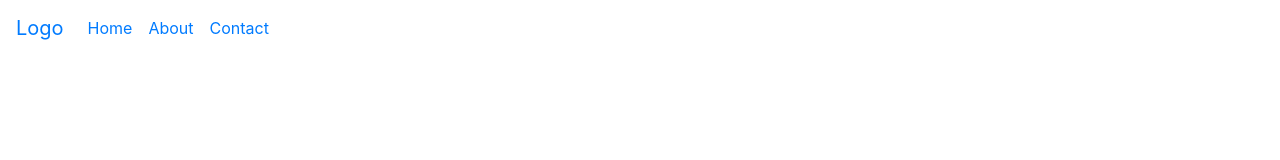
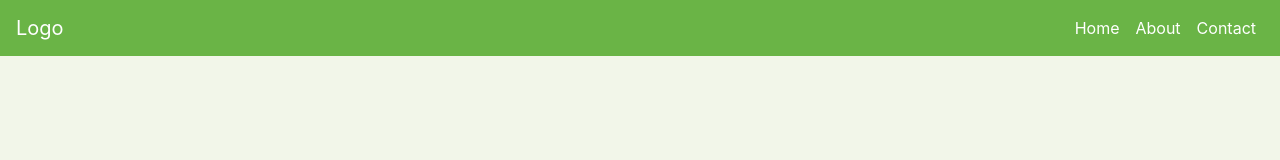
Before and after one commit to adi356/DNL, a plain HTML site: page index.html in a window 1280 px wide. Drawn offline with nearby package versions, Linux system fonts and the light colour scheme.

Commit message:
added css file

```diff
--- a/index.html
+++ b/index.html
@@ -5,7 +5,8 @@
         <meta charset="utf-8">
         <meta name="viewport" content="width=device-width, initial-scale=1">
         <link rel="stylesheet" href="https://cdn.jsdelivr.net/npm/bootstrap@4.5.3/dist/css/bootstrap.min.css" integrity="sha384-TX8t27EcRE3e/ihU7zmQxVncDAy5uIKz4rEkgIXeMed4M0jlfIDPvg6uqKI2xXr2" crossorigin="anonymous">
-<script src="https://cdn.jsdelivr.net/npm/bootstrap@4.5.3/dist/js/bootstrap.bundle.min.js" integrity="sha384-ho+j7jyWK8fNQe+A12Hb8AhRq26LrZ/JpcUGGOn+Y7RsweNrtN/tE3MoK7ZeZDyx" crossorigin="anonymous"></script>
+    <script src="https://cdn.jsdelivr.net/npm/bootstrap@4.5.3/dist/js/bootstrap.bundle.min.js" integrity="sha384-ho+j7jyWK8fNQe+A12Hb8AhRq26LrZ/JpcUGGOn+Y7RsweNrtN/tE3MoK7ZeZDyx" crossorigin="anonymous"></script>
+    <link rel="stylesheet" type="text/css" href="styles.css">
     </head>
     <body>
         <nav class="navbar navbar-expand-md">
--- /dev/null
+++ b/styles.css
@@ -0,0 +1,22 @@
+body {
+    padding: 0;
+    margin: 0;
+    background: #f2f6e9
+}
+.navbar {
+    background: #6ab446
+}
+.nav-link,
+.navbar-brand {
+    color: #fff;
+    cursor: pointer;
+}
+.nav-link {
+    margin-right: lem !important;
+}
+.nav-link:hover {
+    color: #000
+}
+.navbar-collapse {
+    justify-content: flex-end;
+}
```
